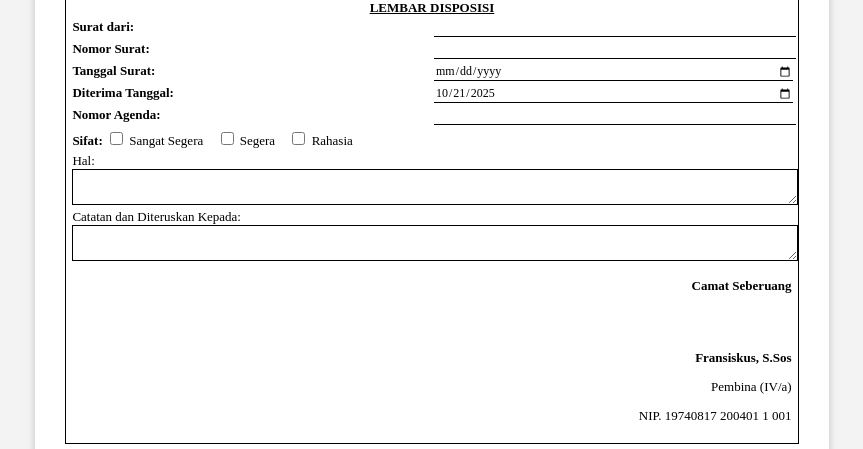
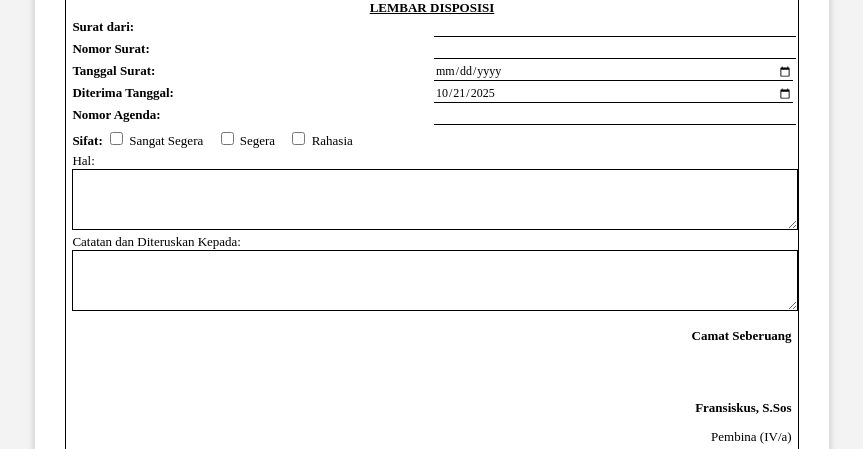
Before and after one commit to infosurat/kertas-disposisi, a plain HTML site: page index.html in a window 1280 px wide. Shown: the part 81-530 px from the top of the page, without its empty margins (208-1071 px from the left). Drawn offline with Linux system fonts and the light colour scheme.

Commit message:
Update index.html

```diff
--- a/index.html
+++ b/index.html
@@ -64,7 +64,7 @@
     }
     textarea {
       border: 1px solid #000;
-      min-height: 30px;
+      min-height: 55px;
       resize: vertical;
     }
     .sifat {
```
